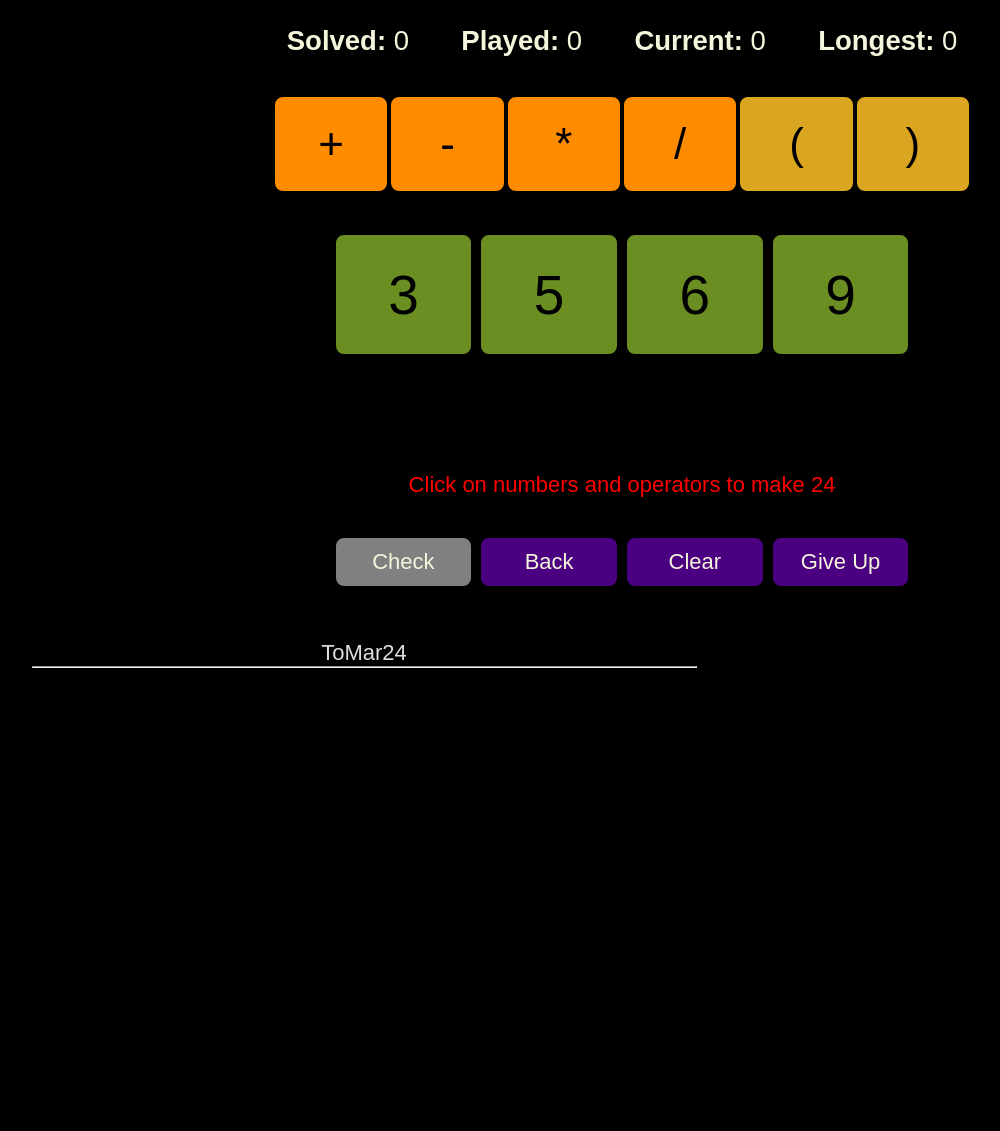
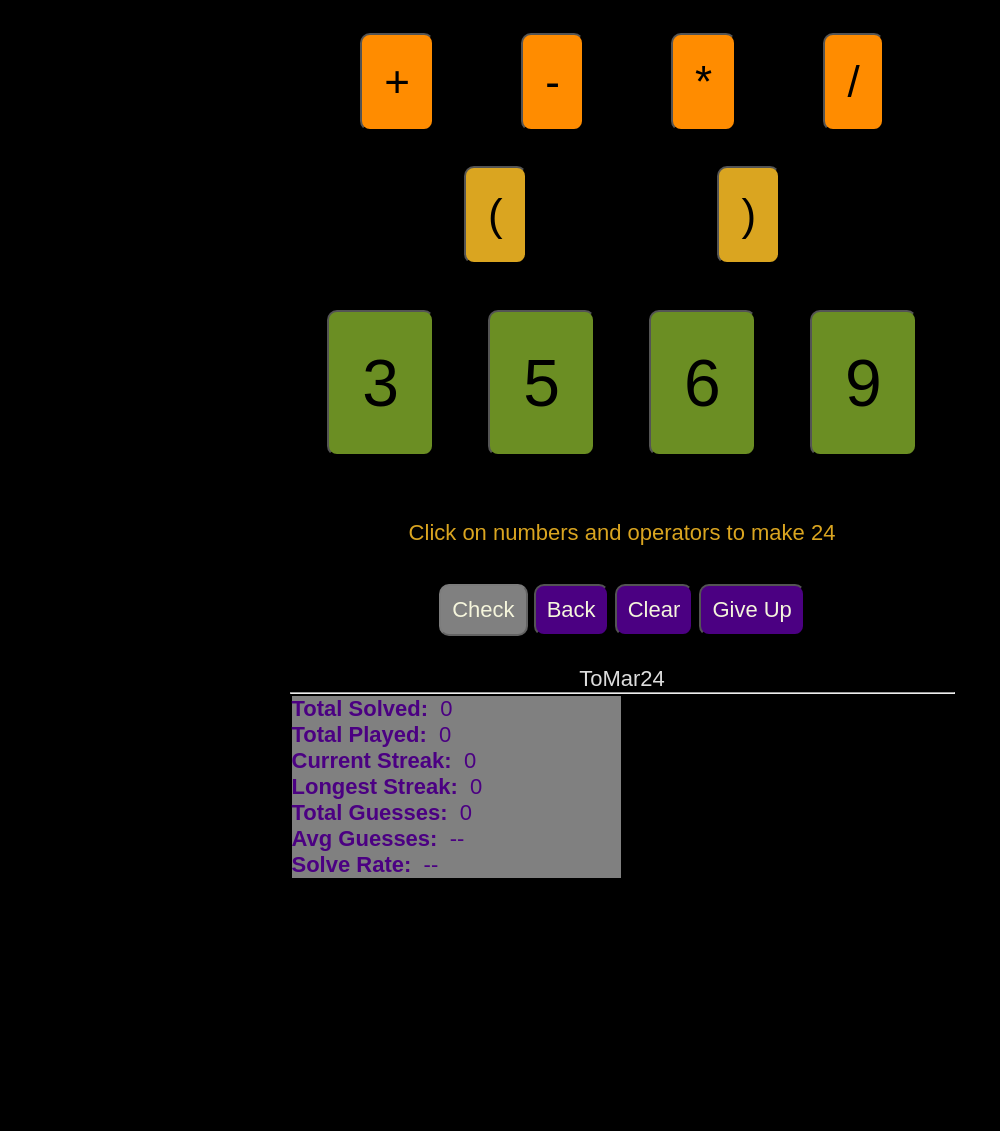
Before and after one commit to tomargames/24, a website with bundled scripts: page index.html in a window 1280 px wide. Shown: the whole page, without its empty margins (18-1018 px from the left). Built offline with nearby package versions, Linux system fonts and the light colour scheme.

Commit message:
almost ready for prime time

```diff
--- a/index.html
+++ b/index.html
@@ -5,49 +5,32 @@
 	<meta name="viewport" content="width=device-width, initial-scale=1.0">
 	<link rel="manifest" href="data/manifest.json"/>
 	<link rel="icons" href="icons"/>
-	<link rel="preconnect" href="https://fonts.googleapis.com">
-	<link rel="preconnect" href="https://fonts.gstatic.com" crossorigin>
 	<link rel="stylesheet" href="js/style.css">
 	<script src="js/main.js" type="module"></script>
 	<title>ToMar 24</title>
 </head>
 <body>
 	<main>
-		<section class="statsArea">
-			<span class="stat">
-				<b>Solved:&nbsp;</b>
-				<span id="totalSolved">0</span>
-			</span>
-			<span class="stat">
-				<b>Played:&nbsp;</b>
-				<span id="totalPlayed">0</span>
-			</span>
-			<span class="stat">
-				<b>Current:&nbsp;</b>
-				<span id="currentStreak">0</span>
-			</span>
-			<span class="stat">
-				<b>Longest:&nbsp;</b>
-				<span id="longestStreak">0</span>
-			</span>
-		</section>
 		<section class="operatorButtons">
 			<button class="button oper" id="operPlus" title="Plus Sign" aria-label="Insert Plus Sign" tabindex="0">+</button>
 			<button class="button oper" id="operMinus" title="Minus Sign" aria-label="Insert Minus Sign" tabindex="0">-</button>
 			<button class="button oper" id="operMultiply" title="Multiplication Sign" aria-label="Insert Multiplication Sign" tabindex="0">*</button>
 			<button class="button oper" id="operDivide" title="Division Sign" aria-label="Insert Division Sign" tabindex="0">/</button>
+		</section>
+		<section class="operatorButtons">
 			<button class="button paren" id="parenLeft" title="Left Parenthesis" aria-label="Insert Left Parenthesis" tabindex="0">(</button>
 			<button class="button paren" id="parenRight" title="Right Parenthesis" aria-label="Insert Right Parenthesis" tabindex="0">)</button>
 		</section>
-		<section class="puzzleButtons">
+		<section class="numberButtons">
 			<button class="button number" id="arg0" title="Number Button 1" aria-label="Number Button 1" tabindex="0">*</button>
 			<button class="button number" id="arg1" title="Number Button 2" aria-label="Number Button 2" tabindex="0">*</button>
 			<button class="button number" id="arg2" title="Number Button 3" aria-label="Number Button 3" tabindex="0">*</button>
 			<button class="button number" id="arg3" title="Number Button 4" aria-label="Number Button 4" tabindex="0">*</button>
 		</section>
-		<br><br><br>
+		<br>
 		<div class="guess" id="guess"></div>
-		<br><div id="message" class="message"></div>
+		<br>
+		<div id="message" class="message"></div>
 		<br>
 		<section class="navigation">
 			<button class="button nav" id="navEvaluate" title="Evaluate guess" aria-label="Evaluate guess" tabindex="0">Check</button>
@@ -60,9 +43,41 @@
 				<p tabindex="0">ToMar24</p>
 			</div>
 			<hr/>
-			<div id="feedbackItems" class="feedbackItems">
-			<!-- this will be where we do a foreach on  -->
-			</div>
+			<table width="100%"><tr valign="top">
+			<td width="50%" id="statsArea" style="background-color: gray">
+				<span class="stat">
+					<b>Total Solved:&nbsp;</b>
+					<span id="totalSolved">0</span>
+				</span>
+				<span class="stat">
+					<b>Total Played:&nbsp;</b>
+					<span id="totalPlayed">0</span>
+				</span>
+				<span class="stat">
+					<b>Current Streak:&nbsp;</b>
+					<span id="currentStreak">0</span>
+				</span>
+				<span class="stat">
+					<b>Longest Streak:&nbsp;</b>
+					<span id="longestStreak">0</span>
+				</span>
+				<span class="stat">
+					<b>Total Guesses:&nbsp;</b>
+					<span id="totalGuesses">0</span>
+				</span>
+				<span class="stat">
+					<b>Avg Guesses:&nbsp;</b>
+					<span id="averageGuesses">0</span>
+				</span>
+				<span class="stat">
+					<b>Solve Rate:&nbsp;</b>
+					<span id="solveRate">0</span>
+				</span>
+			</td>
+			<td width="50%" id="feedbackItems"></td>
+				<!-- incorrect guesses -->
+			</td>
+			</tr></table>
 		</section>
 	</main>
 </body>
--- a/js/main.js
+++ b/js/main.js
@@ -31,14 +31,27 @@ document.addEventListener("readystatechange", (event) => {
 const initApp = () => {
 	// add listeners to operator buttons, puzzle buttons, and navigation buttons
 	refreshStats();
+	let windowWidth = window.innerWidth;
 	["parenLeft", "parenRight", "operPlus", "operMinus", "operMultiply", "operDivide", "arg0", "arg1", "arg2", "arg3"].forEach((item) => {
-		$(item).addEventListener("click", processArgumentClick);
+		let button = $(item);
+		button.addEventListener("click", processArgumentClick);
+		if (item.substring(0, 3) == "arg") {
+			if (windowWidth <= 600) {
+				button.style.fontSize = '2em';
+			} else if (windowWidth <= 900) {
+				button.style.fontSize = '2.5em';
+			} else {
+				button.style.fontSize = '3em';
+			}
+		}
 	});
 	$("navEvaluate").addEventListener("click", (event) => {
 		let result = evaluateGuess(puzzle.getGuessAsString());
+		if (result.toFixed(2) == 24.00) result = 24;
 		if (result == 24) {
 			let numberOfGuesses = puzzle.getFeedback().length + 1;
-			$("message").innerText = `You got it in ${numberOfGuesses} guess(es)!`;
+			let g = (numberOfGuesses == 1) ? "guess" : "guesses";
+			$("message").innerText = `You got it in ${numberOfGuesses} ${g}!`;
 			stats.setTotalGuesses(stats.getTotalGuesses() + numberOfGuesses);
 			stats.setTotalGames(stats.getTotalGames() + 1);
 			stats.setTotalSolved(stats.getTotalSolved() + 1);
@@ -54,7 +67,7 @@ const initApp = () => {
 		} else if (result == false) {
 			alert("Invalid characters! Don't do that!");
 		} else {
-			let msg = `${guess} = ${result.toFixed(2)}`
+			let msg = `${guess.innerText} = ${result.toFixed(2)}`;
 			$("message").innerText = `Sorry, ${msg}`;
 			puzzle.addGuessToFeedback(msg);
 			renderFeedback();
@@ -85,6 +98,7 @@ const initApp = () => {
 			puzzle = new Puzzle(newPuzzle);
 			stats.setCurrentPuzzle(newPuzzle);
 			setUpGame();
+			renderFeedback();
 		} else {
 			if (confirm("Sure you want to give up?") == true) {
 				$("message").innerText = puzzle.getSolution();
@@ -104,6 +118,14 @@ const refreshStats = () => {
 	$("totalPlayed").innerText = stats.getTotalGames();
 	$("currentStreak").innerText = stats.getCurrentStreak();
 	$("longestStreak").innerText = stats.getLongestStreak();
+	$("totalGuesses").innerText = stats.getTotalGuesses();
+	if (stats.getTotalGuesses() == 0) {
+		$("averageGuesses").innerText = "--";
+		$("solveRate").innerText = "--";
+	} else {
+		$("averageGuesses").innerText = (stats.getTotalGuesses()/stats.getTotalSolved()).toFixed(2);
+		$("solveRate").innerText = (stats.getTotalSolved()/stats.getTotalGames()).toFixed(2);
+	}
 	stats.saveStatsObject(stats);
 }
 const setUpGame = () => {
--- a/js/stats.js
+++ b/js/stats.js
@@ -11,7 +11,7 @@ export default class Stats {
 			let stored = JSON.parse(statsObject);
 			this.setTotalGames(stored["_totalGames"]);
 			this.setTotalSolved(stored["_totalSolved"]);
-			this.setTotalSolved(stored["_totalGuesses"]);
+			this.setTotalGuesses(stored["_totalGuesses"]);
 			this.setCurrentStreak(stored["_currentStreak"]);
 			this.setLongestStreak(stored["_longestStreak"]);
 			this.setCurrentPuzzle(stored["_currentPuzzle"]);
@@ -29,7 +29,6 @@ export default class Stats {
 	getTotalGames() {
 		return this._totalGames;
 	}
-
 	setTotalGames(value) {
 		if (value > 0) this._totalGames = value;
 	}
--- a/js/style.css
+++ b/js/style.css
@@ -24,7 +24,7 @@ body {
 section {
 	background-color: black;
 	color: #ddd;
-	width: 90%;
+	width: 100%;
 	max-width: 700px;
 	margin: auto;
 	border: 1px solid #000;
@@ -33,33 +33,30 @@ section {
 }
 .operatorButtons {
 	display: flex;
-	justify-content: space-between;
+	justify-content: space-evenly;
 	background-color: black;
 }
 .numberButtons {
 	display: flex;
-	justify-content: space-between;
+	justify-content: space-evenly;
 	background-color: black;
 }
 .statsArea {
 	display: flex;
-	justify-content: space-between;
+	justify-content: center;
 	background-color: black;
 }
 .stat {
-	display: inline-flex;
-	justify-content: space-between;
-	padding: .5em;
-	color:beige;
-	font-size: 1.25em;
+	display: block;
+	font-size: 1em;
+	text-align: left;
+	color: indigo;
 }
 .button {
-	width: 20%;
-	min-width: 48px;
-	min-height: 48px;
+	font-size: 2em;
+	width: fit-content;
 	text-align:center;
 	color: #000;
-	border: 2px solid black;
 	border-radius: 10px;
 	outline: none;
 }
@@ -74,7 +71,6 @@ section {
 .button.oper {
 	display: flex;
 	justify-content: space-around;
-	font-size: 2em;
 	background-color: darkorange;
 	padding: .5em;
 	margin-top: 0.5em;
@@ -83,19 +79,23 @@ section {
 .button.paren {
 	display: flex;
 	justify-content: space-around;
-	font-size: 2em;
 	background-color: goldenrod;
 	padding: .5em;
 	margin-top: 0.5em;
 	margin-bottom: 0.5rem;
 }
 .button.number {
-	font-size: 2.5em;
 	background-color: olivedrab;
 	padding: .5em;
 	margin-top: 0.5em;
 	margin-bottom: 0.5rem;
+	container-name: numberButton;
 }
+media only screen and (min-width: 700px) {
+	button.number {
+		font-size: 3em;
+	}
+  }
 .button.nav {
 	font-size: 1rem;
 	background-color: indigo;
@@ -112,7 +112,6 @@ section {
 .feedbackArea {
 	min-height: 60vh;
 	padding: 0.75rem;
-	margin: 1rem;
 	text-align: center;
 	font-size: 1em;
 }
@@ -125,12 +124,13 @@ section {
 .feedbackArea .item {
 	display: flex;
 	justify-content: flex-start;
-	align-items: center;
-	padding-top: 1rem;
+	color:lavender;
+	align-items: left;
+	padding-top: .1rem;
 }
 .message {
 	text-align: center;
-	color: red;
+	color: goldenrod;
 	background-color: black;;
 	font-size: 1em;
 }
--- a/serviceWorker.js
+++ b/serviceWorker.js
@@ -2,14 +2,13 @@ const ToMar24 = "dev-tomar24-site-v1";
 const assets = [
   "/",
   "/index.html",
+  "/serviceWorker.js",
   "/js/style.css",
   "/js/main.js",
   "/js/argument.js",
   "/js/puzzle.js",
   "/js/puzzles.js",
-  "/serviceWorker.js",
   "/js/stats.js",
-  "/js/style.css",
   "/icons/ToMar24144.png"
 ];
 self.addEventListener("install", installEvent => {
```
Also changed, not shown: data/manifest.json.
